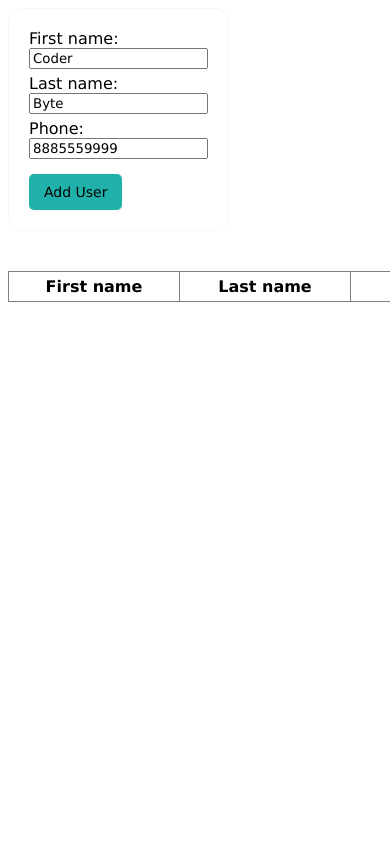
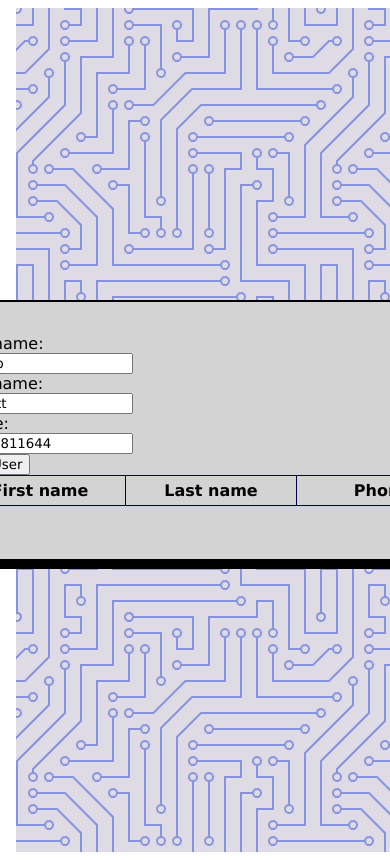
Before and after one commit to Caelyb/template, a React (Create React App) app: page /Phonebook in a window 390 px wide. Shown: the top 860 px of the page. Built offline with nearby package versions, Linux system fonts and the light colour scheme.

Commit message:
updated Phonebook

```diff
--- a/src/components/basicComponent/basicComponent.jsx
+++ b/src/components/basicComponent/basicComponent.jsx
@@ -1,9 +1,11 @@
+/* eslint-disable react/self-closing-comp */
 import React from 'react';
 
 function BasicComponent() {
   return (
     <body className="cBody">
-      <div className="card" />
+      <div className="card">
+      </div>
     </body>
   );
 }
--- /dev/null
+++ b/src/components/phonebook/phonebook-Table.jsx
@@ -0,0 +1,39 @@
+/* eslint-disable linebreak-style */
+/* eslint-disable react/no-array-index-key */
+/* eslint-disable react/destructuring-assignment */
+/* eslint-disable react/prop-types */
+import React from 'react';
+import './phonebook.css';
+
+function InformationTable(props) {
+  const sortedContacts = props.users.sort((a, b) => a.userLastname.localeCompare(b.userLastname));
+
+  const display = sortedContacts.length > 0 ? (
+    sortedContacts.map((user, index) => (
+      <tr className="Table" key={index}>
+        <td className="tableCell">{user.userFirstname}</td>
+        <td className="tableCell">{user.userLastname}</td>
+        <td className="tableCell">{user.userPhone}</td>
+      </tr>
+    ))
+  ) : (
+    <tr>
+      <td colSpan={3}>&nbsp;</td>
+    </tr>
+  );
+
+  return (
+    <table className="table">
+      <thead>
+        <tr>
+          <th className="tableCell">First name</th>
+          <th className="tableCell">Last name</th>
+          <th className="tableCell">Phone</th>
+        </tr>
+      </thead>
+      <tbody>{display}</tbody>
+    </table>
+  );
+}
+
+export default InformationTable;
--- /dev/null
+++ b/src/components/phonebook/phonebook-form.jsx
@@ -0,0 +1,51 @@
+/* eslint-disable linebreak-style */
+/* eslint-disable jsx-a11y/label-has-associated-control */
+/* eslint-disable react/destructuring-assignment */
+/* eslint-disable react/prop-types */
+import React, { useState } from 'react';
+import './phonebook.css';
+
+function PhoneBookForm(props) {
+  const initContact = {
+    id: null,
+    userFirstname: 'Caelyb',
+    userLastname: 'Lockett',
+    userPhone: '07710811644',
+  };
+
+  const [userState, setUserState] = useState(initContact);
+
+  const handleUserChange = (e) => {
+    setUserState({
+      ...userState,
+      [e.target.name]: e.target.value,
+    });
+  };
+
+  const handleSubmit = (e) => {
+    e.preventDefault();
+    if (!userState.userFirstname || !userState.userLastname || !userState.userPhone) return;
+    props.addUser(userState);
+    setUserState(initContact);
+  };
+
+  return (
+    <form onSubmit={handleSubmit} className="form.container">
+      <label>First name:</label>
+      <br />
+      <input className="form.inputs" name="userFirstname" type="text" value={userState.userFirstname} onChange={handleUserChange} />
+      <br />
+      <label>Last name:</label>
+      <br />
+      <input className="form.inputs" name="userLastname" type="text" value={userState.userLastname} onChange={handleUserChange} />
+      <br />
+      <label>Phone:</label>
+      <br />
+      <input className="form.inputs" name="userPhone" type="text" value={userState.userPhone} onChange={handleUserChange} />
+      <br />
+      <input className="form.submitBtn" type="submit" value="Add User" />
+    </form>
+  );
+}
+
+export default PhoneBookForm;
--- /dev/null
+++ b/src/components/phonebook/phonebook.css
@@ -0,0 +1,32 @@
+.table {
+    border-collapse: collapse;
+  }
+
+.tableCell {
+    border: 1px solid rgb(1, 0, 82);
+    margin: 0;
+    padding: 5px 10px;
+    width: max-content;
+    min-width: 150px;
+  }
+
+.form.container {
+    padding: 20px;
+    border: 1px solid #F0F8FF;
+    border-radius: 15px;
+    width: max-content;
+    margin-bottom: 40px;
+  }
+
+.form.inputs {
+    margin-bottom: 5px;
+  }
+
+.form.submitBtn {
+    margin-top: 10px;
+    padding: 10px 15px;
+    border: none;
+    background-color: lightseagreen;
+    font-size: 14px;
+    border-radius: 5px;
+  }
--- a/src/components/phonebook/phonebook.js
+++ /dev/null
@@ -1,129 +0,0 @@
-import React, { useState } from 'react';
-import ReactDOM from 'react-dom';
-
-const style = {
-  table: {
-    borderCollapse: 'collapse',
-  },
-  tableCell: {
-    border: '1px solid gray',
-    margin: 0,
-    padding: '5px 10px',
-    width: 'max-content',
-    minWidth: '150px',
-  },
-  form: {
-    container: {
-      padding: '20px',
-      border: '1px solid #F0F8FF',
-      borderRadius: '15px',
-      width: 'max-content',
-      marginBottom: '40px',
-    },
-    inputs: {
-      marginBottom: '5px',
-    },
-    submitBtn: {
-      marginTop: '10px',
-      padding: '10px 15px',
-      border: 'none',
-      backgroundColor: 'lightseagreen',
-      fontSize: '14px',
-      borderRadius: '5px',
-    },
-  },
-};
-
-function PhoneBookForm(props) {
-  const initContact = {
-    id: null,
-    userFirstname: 'Coder',
-    userLastname: 'Byte',
-    userPhone: '8885559999',
-  };
-
-  const [userState, setUserState] = useState(initContact);
-
-  const handleUserChange = (e) => {
-    setUserState({
-      ...userState,
-      [e.target.name]: e.target.value,
-    });
-  };
-
-  const handleSubmit = (e) => {
-    e.preventDefault();
-    if (!userState.userFirstname || !userState.userLastname || !userState.userPhone) return;
-    props.addUser(userState);
-    setUserState(initContact);
-  };
-
-  return (
-    <form onSubmit={handleSubmit} style={style.form.container}>
-      <label>First name:</label>
-      <br />
-      <input style={style.form.inputs} className="userFirstname" name="userFirstname" type="text" value={userState.userFirstname} onChange={handleUserChange} />
-      <br />
-      <label>Last name:</label>
-      <br />
-      <input style={style.form.inputs} className="userLastname" name="userLastname" type="text" value={userState.userLastname} onChange={handleUserChange} />
-      <br />
-      <label>Phone:</label>
-      <br />
-      <input style={style.form.inputs} className="userPhone" name="userPhone" type="text" value={userState.userPhone} onChange={handleUserChange} />
-      <br />
-      <input style={style.form.submitBtn} className="submitButton" type="submit" value="Add User" />
-    </form>
-  );
-}
-
-function InformationTable(props) {
-  const sortedContacts = props.users.sort((a, b) => a.userLastname.localeCompare(b.userLastname));
-
-  const display = sortedContacts.length > 0 ? (
-    sortedContacts.map((user, index) => (
-      <tr key={index}>
-        <td style={style.tableCell}>{user.userFirstname}</td>
-        <td style={style.tableCell}>{user.userLastname}</td>
-        <td style={style.tableCell}>{user.userPhone}</td>
-      </tr>
-    ))
-  ) : (
-    <tr>
-      <td colSpan={3}>&nbsp;</td>
-    </tr>
-  );
-
-  return (
-    <table style={style.table} className="informationTable">
-      <thead>
-        <tr>
-          <th style={style.tableCell}>First name</th>
-          <th style={style.tableCell}>Last name</th>
-          <th style={style.tableCell}>Phone</th>
-        </tr>
-      </thead>
-      <tbody>{display}</tbody>
-    </table>
-  );
-}
-
-function Application(props) {
-  const usersObj = [];
-
-  const [users, setUsers] = useState(usersObj);
-
-  const addUser = (user) => {
-    user.id = users.length + 1;
-    setUsers([...users, user]);
-  };
-
-  return (
-    <section>
-      <PhoneBookForm addUser={addUser} />
-      <InformationTable users={users} />
-    </section>
-  );
-}
-
-export default Application;
--- /dev/null
+++ b/src/components/phonebook/phonebook.jsx
@@ -0,0 +1,34 @@
+/* eslint-disable no-param-reassign */
+/* eslint-disable no-unused-vars */
+/* eslint-disable react/no-array-index-key */
+/* eslint-disable jsx-a11y/label-has-associated-control */
+/* eslint-disable react/destructuring-assignment */
+/* eslint-disable react/prop-types */
+import React, { useState } from 'react';
+import './phonebook.css';
+import InformationTable from './phonebook-Table';
+import PhoneBookForm from './phonebook-form';
+
+function Application(props) {
+  const usersObj = [];
+
+  const [users, setUsers] = useState(usersObj);
+
+  const addUser = (user) => {
+    user.id = users.length + 1;
+    setUsers([...users, user]);
+  };
+
+  return (
+    <body className="cBody">
+      <div style={{ width: 'max-content', height: 'max-content' }} className="card">
+        <section>
+          <PhoneBookForm addUser={addUser} />
+          <InformationTable users={users} />
+        </section>
+      </div>
+    </body>
+  );
+}
+
+export default Application;
--- a/src/components/productGrid/itemCard.js
+++ b/src/components/productGrid/itemCard.jsx
@@ -1,3 +1,5 @@
+/* eslint-disable react/button-has-type */
+/* eslint-disable react/prop-types */
 import React, { useState } from 'react';
 import './itemGrid.css';
 
--- a/src/components/productGrid/itemGrid.js
+++ b/src/components/productGrid/itemGrid.jsx
@@ -1,3 +1,6 @@
+/* eslint-disable import/extensions */
+/* eslint-disable import/no-unresolved */
+/* eslint-disable react/prop-types */
 import React from 'react';
 import './itemGrid.css';
 import ItemCard from './itemCard';
--- a/src/components/secondPage.jsx
+++ b/src/components/secondPage.jsx
@@ -1,3 +1,4 @@
+/* eslint-disable linebreak-style */
 import React from 'react';
 
 const item = {
```
Also changed, not shown: src/components/API-itemGrid.jsx (renamed from src/components/itemGrid.jsx), src/components/navbar.jsx (added).
